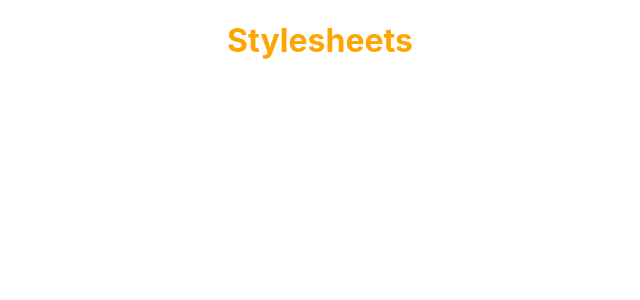
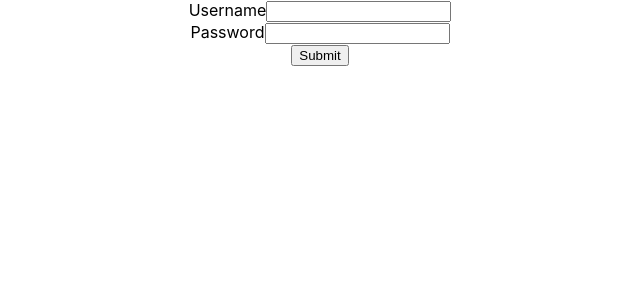
Before and after one commit to TheYachtingClam/ReactSandbox, a React (Create React App) app in the folder react-demo/: page / in a window 1280 px wide. Shown: the top 300 px of the page, without its empty margins (320-960 px from the left). Built offline with nearby package versions, Linux system fonts and the light colour scheme.

Commit message:
Add Forms

```diff
--- a/react-demo/src/App.js
+++ b/react-demo/src/App.js
@@ -5,12 +5,13 @@ import "./App.css";
 //import { UserGreeting } from "./components/UserGreeting";
 // import { Greet } from "./components/Greet";
 //import { Message } from "./components/Message";
-import { Stylesheet } from "./components/Stylesheet";
+//import { Stylesheet } from "./components/Stylesheet";
+import { Form } from "./components/Form";
 
 function App() {
     return (
         <div className="App">
-            <Stylesheet />
+            <Form />
         </div>
     );
 }
--- /dev/null
+++ b/react-demo/src/components/Form.js
@@ -0,0 +1,34 @@
+import { useState } from "react";
+
+export const Form = () => {
+    const [username, setUsername] = useState("");
+    const [password, setPassword] = useState("");
+
+    const handleSubmit = (event) => {
+        event.preventDefault();
+        alert(`Form data is ${username} and password is ${password}`);
+    };
+    return (
+        <form onSubmit={handleSubmit}>
+            <div>
+                <label htmlFor="username">Username</label>
+                <input
+                    type="text"
+                    id="username"
+                    value={username}
+                    onChange={(event) => setUsername(event.target.value)}
+                />
+            </div>
+            <div>
+                <label htmlFor="password">Password</label>
+                <input
+                    type="password"
+                    id="password"
+                    value={password}
+                    onChange={(event) => setPassword(event.target.value)}
+                />
+            </div>
+            <button type="submit">Submit</button>
+        </form>
+    );
+};
```
